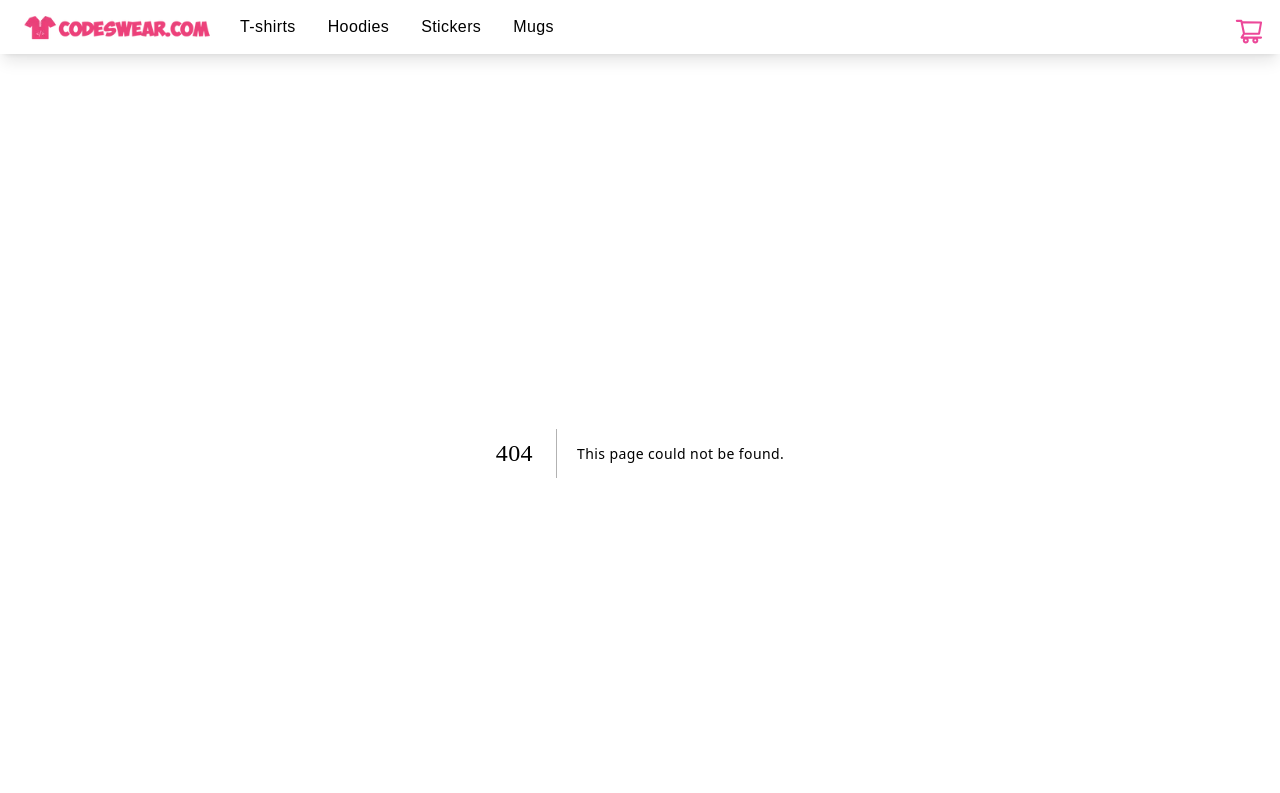
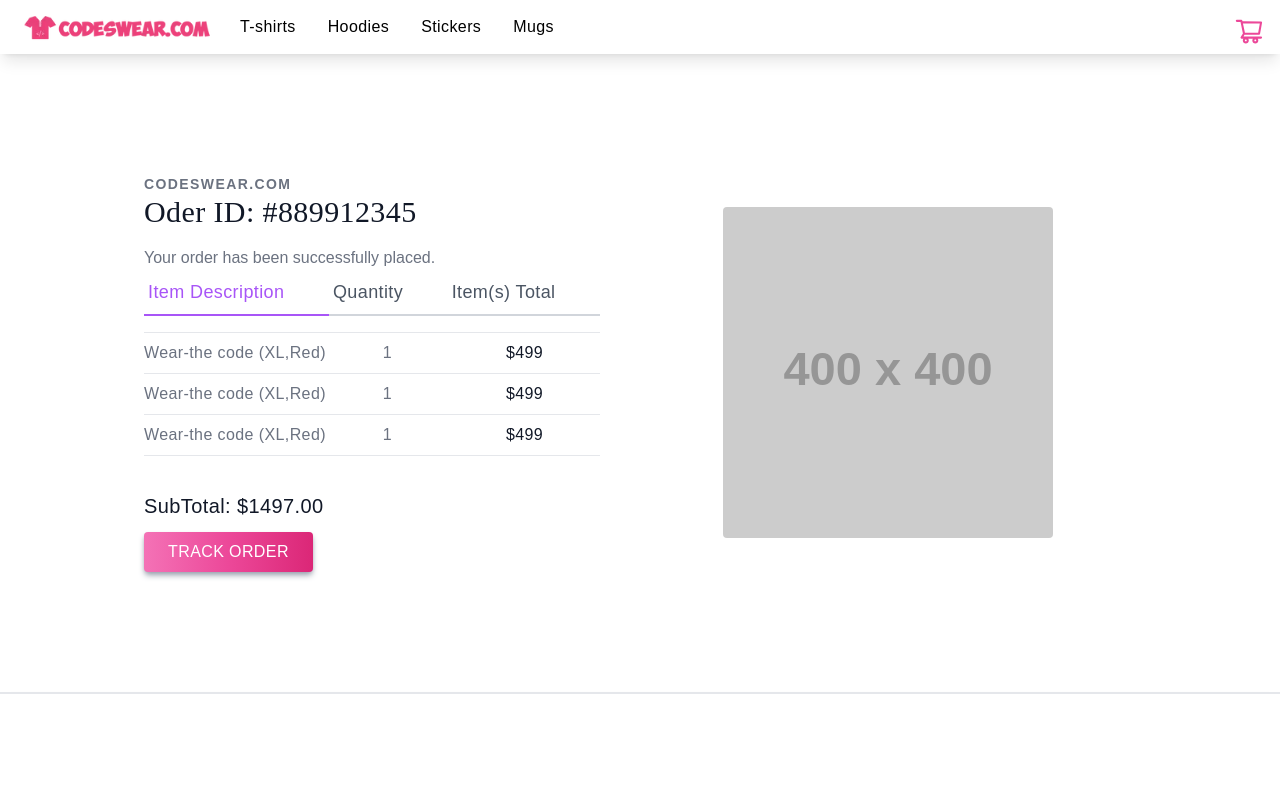
Before and after one commit to MdTanvirHassan/CodesWear, a Next.js app: page /order in a window 1280 px wide. Before the commit this address had no page. Shown: the top 793 px of the page. Built offline with nearby package versions, Linux system fonts and the light colour scheme.

Commit message:
Creating Orders Page.

```diff
--- a/pages/oder.js
+++ /dev/null
@@ -1,9 +0,0 @@
-import React from 'react'
-
-const Oder = () => {
-  return (
-    <div>Oder</div>
-  )
-}
-
-export default Oder
--- /dev/null
+++ b/pages/order.js
@@ -0,0 +1,66 @@
+import React from "react";
+
+const Order = () => {
+  return (
+    <div>
+      <section className="text-gray-600 body-font overflow-hidden">
+        <div className="container px-5 py-24 mx-auto">
+          <div className="lg:w-4/5 mx-auto flex flex-wrap">
+            <div className="lg:w-1/2 w-full lg:pr-10 lg:py-6 mb-6 lg:mb-0">
+              <h2 className="text-sm text-gray-500 tracking-widest uppercase">
+                CodesWear.com
+              </h2>
+              <h1 className="text-gray-900 text-3xl font-medium mb-4">
+                Oder ID: #889912345
+              </h1>
+              <p className="text-gray-500">Your order has been successfully placed.</p>
+              <div className="flex mb-4">
+                <a className="flex-grow text-purple-500 border-b-2 border-purple-500 py-2 text-lg px-1">
+                 Item Description
+                </a>
+                <a className="flex-grow border-b-2 border-gray-300 py-2 text-lg px-1 mx-auto">
+                  Quantity
+                </a>
+                <a className="flex-grow border-b-2 border-gray-300 py-2 text-lg px-1 mx-auto">
+                  Item(s) Total
+                </a>
+              </div>
+
+              <div className="flex border-t border-gray-200 py-2 ">
+                <span className="text-gray-500 ">Wear-the code (XL,Red)</span>
+                <span className="text-gray-500 mx-auto">1</span>
+                <span className="ml-auto text-gray-900 mx-auto">$499</span>
+              </div>
+              <div className="flex border-t border-gray-200 py-2">
+              <span className="text-gray-500">Wear-the code (XL,Red)</span>
+                <span className="text-gray-500 mx-auto">1</span>
+                <span className="ml-auto text-gray-900 mx-auto">$499</span>
+              </div>
+              <div className="flex border-t border-b mb-6 border-gray-200 py-2">
+              <span className="text-gray-500">Wear-the code (XL,Red)</span>
+                <span className="text-gray-500 mx-auto">1</span>
+                <span className="ml-auto text-gray-900 mx-auto">$499</span>
+              </div>
+              <div className="">
+                <div className="font-medium text-xl text-gray-900 py-3">
+                  SubTotal: $1497.00
+                </div>
+                <button className="ml-auto text-white bg-purple-500 border-0 py-2 px-6 focus:outline-none hover:bg-purple-600 rounded">
+                 Track Order
+                </button>
+
+              </div>
+            </div>
+            <img
+              alt="ecommerce"
+              className="lg:w-1/3 m-auto w-full lg:h-auto h-64 object-cover object-center rounded"
+              src="https://dummyimage.com/400x400"
+            />
+          </div>
+        </div>
+      </section>
+    </div>
+  );
+};
+
+export default Order;
```
